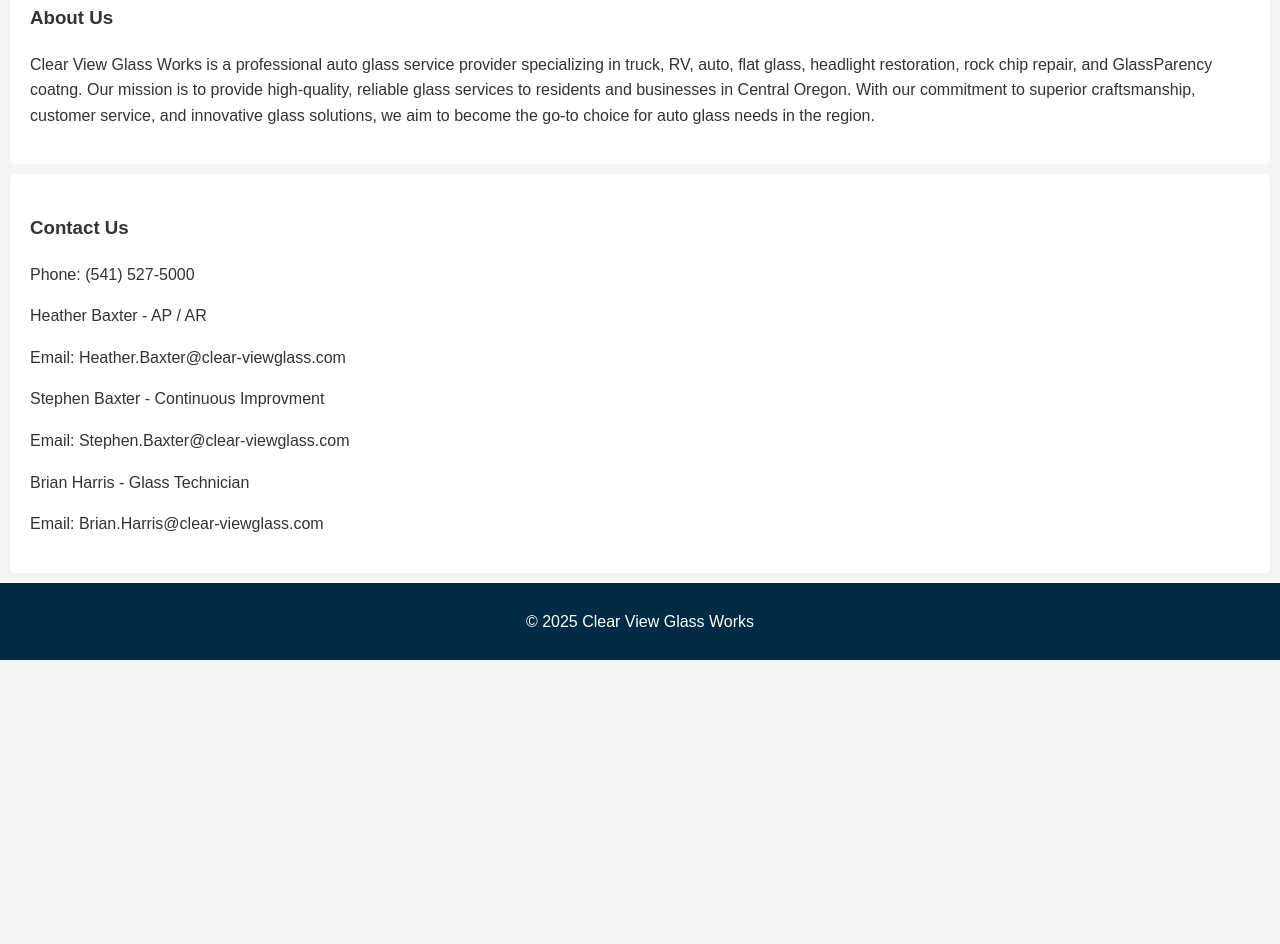
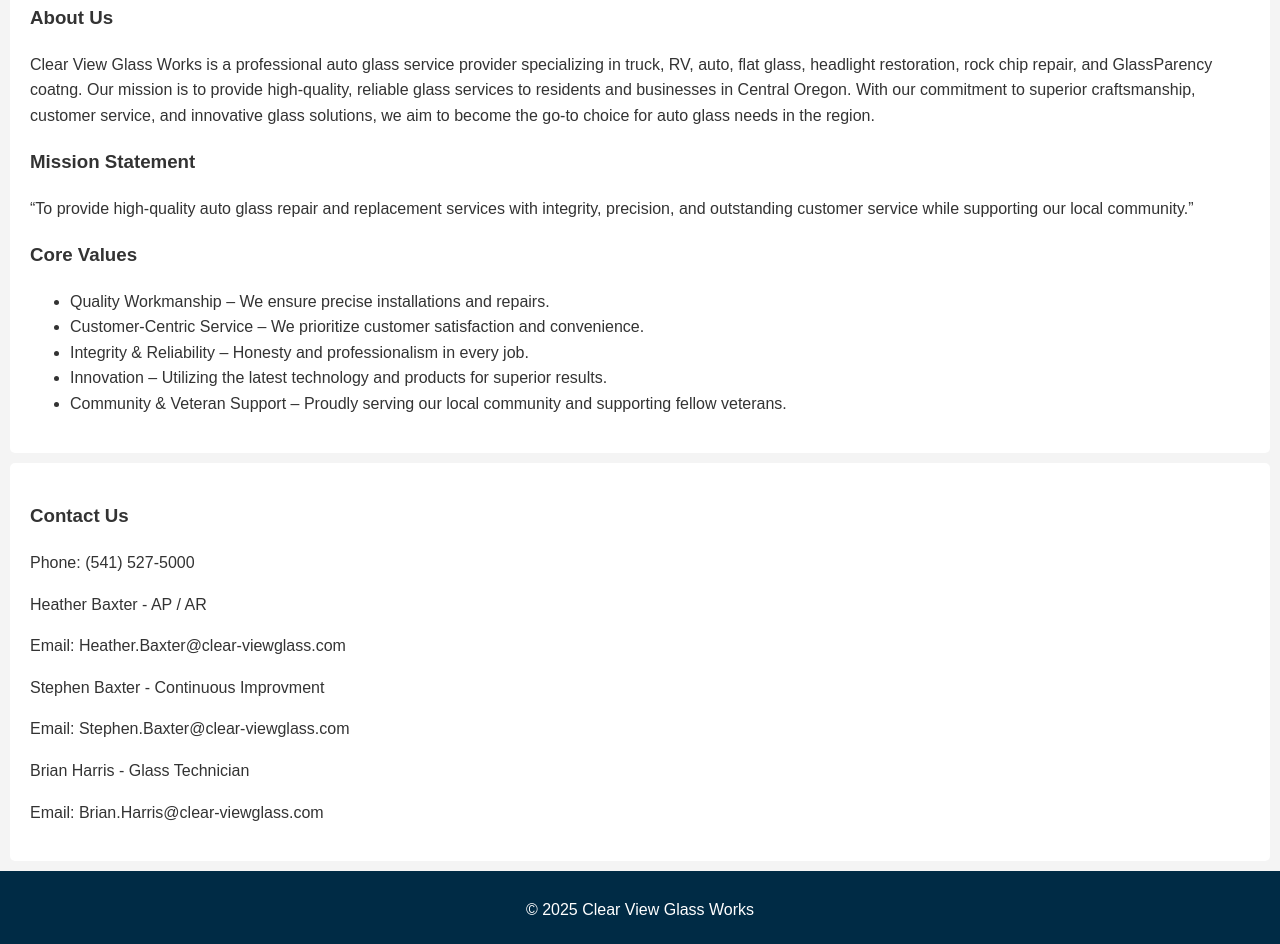
Before and after one commit to Baxter1388/CVGW, a plain HTML site: page index.html in a window 1280 px wide. Shown: the part 967-1911 px from the top of the page. Before the commit the page ends 1627 px from the top, so only its background shows below. Drawn offline with Linux system fonts and the light colour scheme.

Commit message:
Update index.html

```diff
--- a/index.html
+++ b/index.html
@@ -35,6 +35,17 @@
   <section class="about">
     <h3>About Us</h3>
     <p>Clear View Glass Works is a professional auto glass service provider specializing in truck, RV, auto, flat glass, headlight restoration, rock chip repair, and GlassParency coatng. Our mission is to provide high-quality, reliable glass services to residents and businesses in Central Oregon. With our commitment to superior craftsmanship, customer service, and innovative glass solutions, we aim to become the go-to choice for auto glass needs in the region.</p>
+
+    <h3>Mission Statement</h3>
+    <p>“To provide high-quality auto glass repair and replacement services with integrity, precision, and outstanding customer service while supporting our local community.”</P>
+
+     <h3>Core Values</h3>
+     <ul>
+      <li>Quality Workmanship – We ensure precise installations and repairs.</li>
+      <li>Customer-Centric Service – We prioritize customer satisfaction and convenience.</li>
+      <li>Integrity & Reliability – Honesty and professionalism in every job.</li>
+      <li>Innovation – Utilizing the latest technology and products for superior results.</li>
+      <li>Community & Veteran Support – Proudly serving our local community and supporting fellow veterans.</li>
   </section>
 
   <section class="contact">
```
